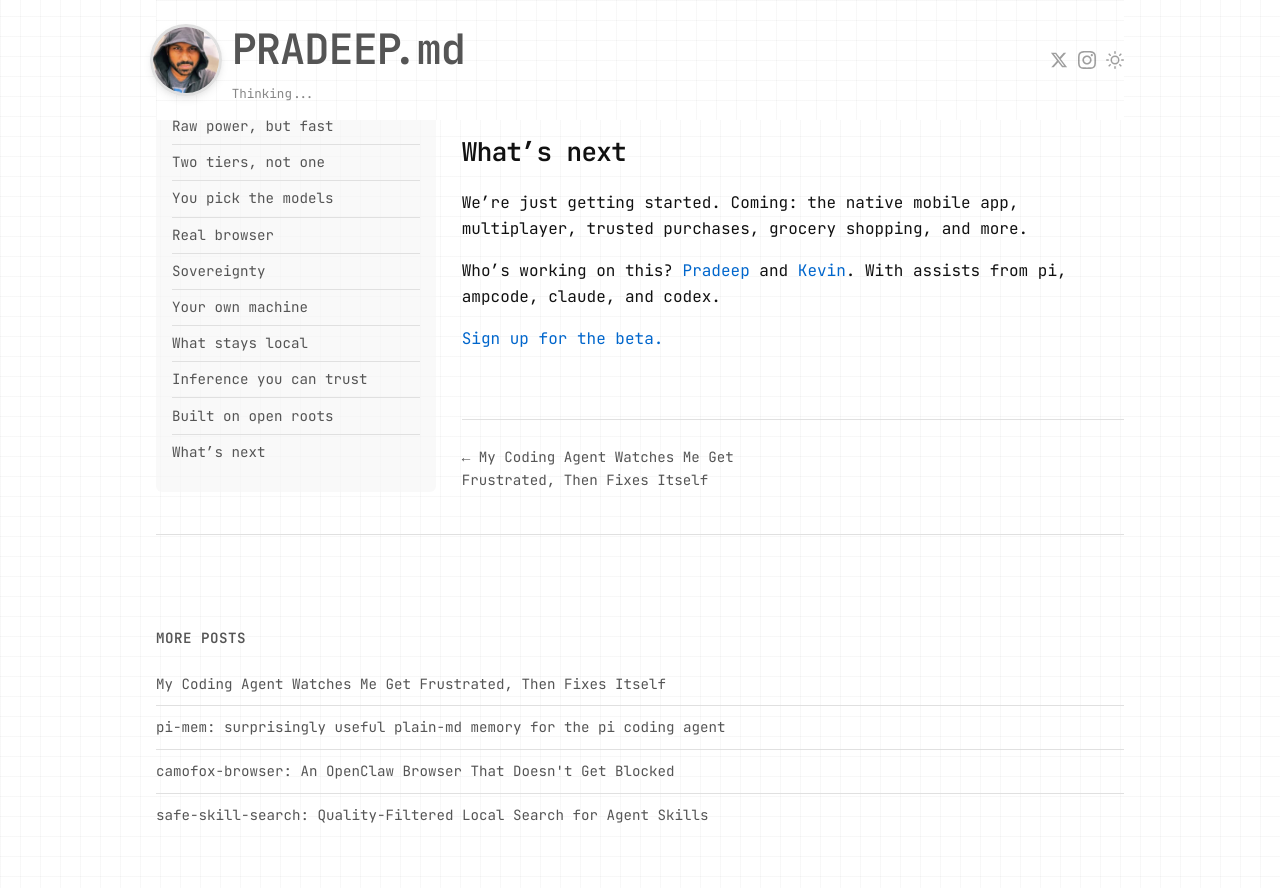
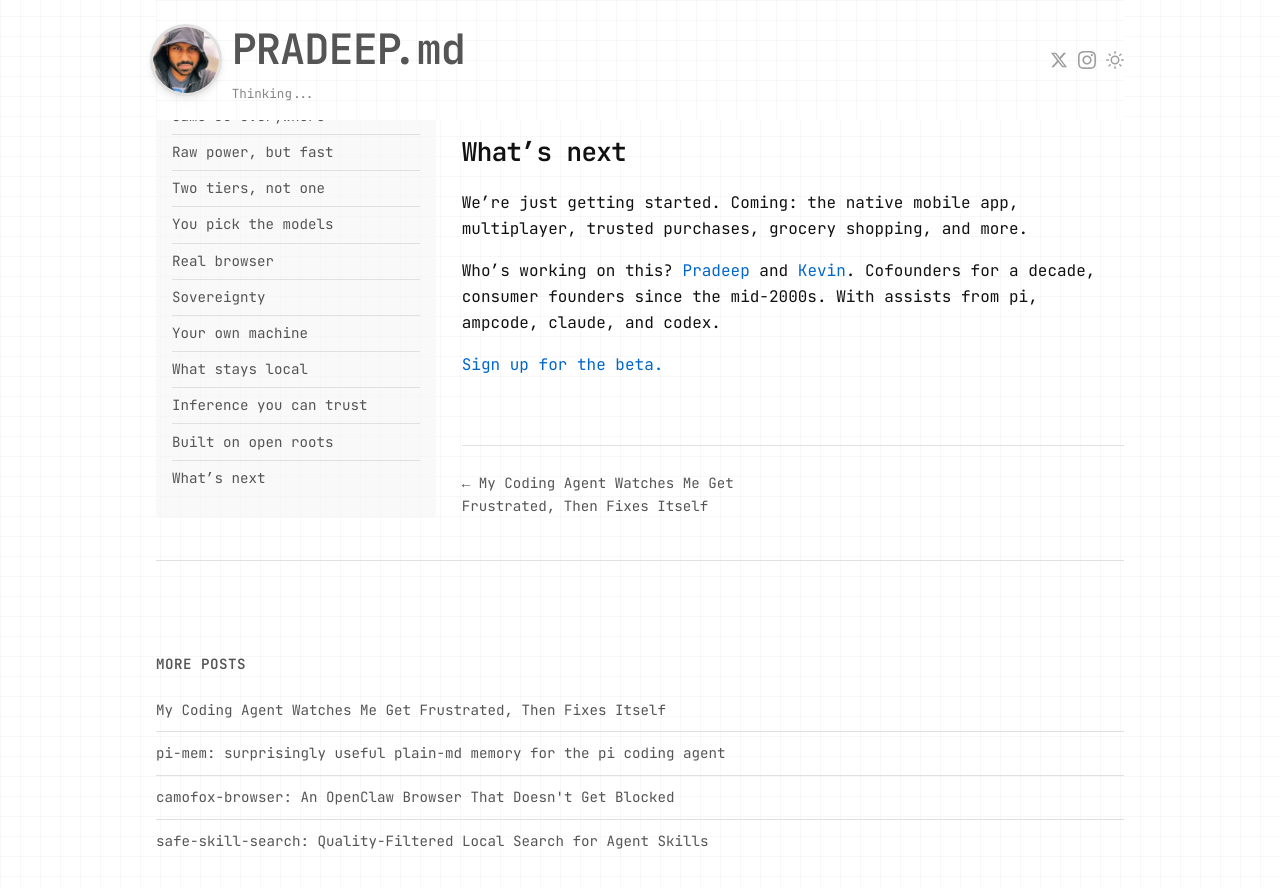
Before and after one commit to skyfallsin/skyfallsin.github.io, a Jekyll site: the page built from _posts/2026-02-27-jo-1-how-a-personal-ai-assistant-actually-works.md, in a window 1280 px wide and 900 px high, scrolled down 4644 px. Shown: the top 888 px of the window. Built offline with Jekyll 4.4.1, drawn with Linux system fonts in a browser that asks for light colours; nearby versions of some CDN libraries.

Commit message:
Jo 1.0: update description, founder bios

```diff
--- a/_posts/2026-02-27-jo-1-how-a-personal-ai-assistant-actually-works.md
+++ b/_posts/2026-02-27-jo-1-how-a-personal-ai-assistant-actually-works.md
@@ -110,6 +110,6 @@ Jo stands on the shoulders of open-source giants. Battle-tested code, part of th
 
 We're just getting started. Coming: the native mobile app, multiplayer, trusted purchases, grocery shopping, and more.
 
-Who's working on this? [Pradeep](https://x.com/pradeep24) and [Kevin](https://x.com/liveink). With assists from pi, ampcode, claude, and codex.
+Who's working on this? [Pradeep](https://x.com/pradeep24) and [Kevin](https://x.com/liveink). Cofounders for a decade, consumer founders since the mid-2000s. With assists from pi, ampcode, claude, and codex.
 
 [Sign up for the beta.](https://askjo.ai/signup)
```
Also changed, not shown: other parts of _posts/2026-02-27-jo-1-how-a-personal-ai-assistant-actually-works.md (+1 -1 lines).
